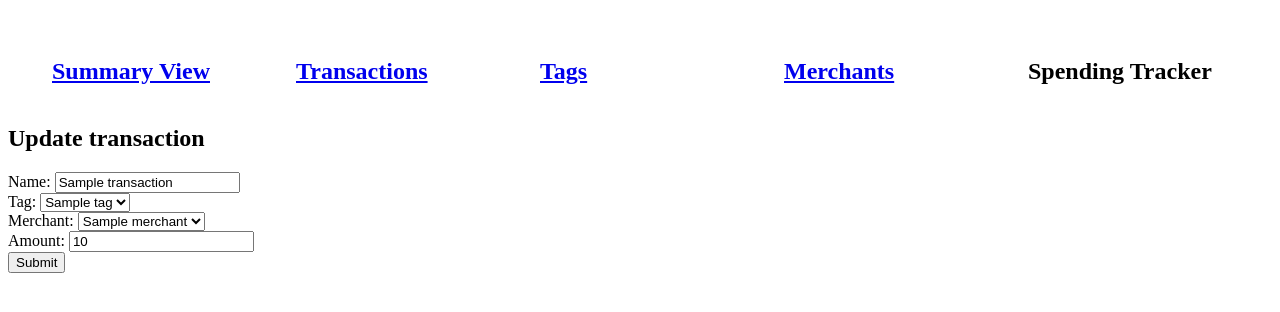
After one commit to dephrase/spending_tracker, a Flask app: page /transactions/1/edit in a window 1280 px wide. The commit adds this page. Shown: the top 312 px of the page. Run offline with Flask 2, Linux system fonts and the light colour scheme; a database or web service that is not in the repository returns one stand-in record (values such as "Sample title"); some libraries are stand-ins or nearby versions.

Commit message:
Able to edit transactions

```diff
--- a/app.py
+++ b/app.py
@@ -24,7 +24,10 @@ def home():
     frequent_merchant_name = frequent_merchant[1]
     frequent_merchant_visits = frequent_merchant[0]
     most_expensive_transaction = transaction_repository.get_most_expensive_transaction()
-    return render_template('index.html', total_spending=total_spending, total_transactions=total_transactions, frequent_merchant_name=frequent_merchant_name, frequent_merchant_visits=frequent_merchant_visits, most_expensive_transaction=most_expensive_transaction)
+    frequent_tag = transaction_repository.get_frequent_tag()
+    frequent_tag_purchases = frequent_tag[0]
+    frequent_tag_name = frequent_tag[1]
+    return render_template('index.html', total_spending=total_spending, total_transactions=total_transactions, frequent_merchant_name=frequent_merchant_name, frequent_merchant_visits=frequent_merchant_visits, most_expensive_transaction=most_expensive_transaction, frequent_tag_purchases=frequent_tag_purchases, frequent_tag_name=frequent_tag_name)
 
 if __name__ == '__main__':
     app.run(debug=True)
--- a/controllers/transaction_controller.py
+++ b/controllers/transaction_controller.py
@@ -27,3 +27,28 @@ def add_transactions():
     newtransaction = Transaction(transactionname, tag, merchant, transactionamount)
     transaction_repository.save(newtransaction)
     return redirect("/transactions")
+
+
+@transactions_blueprint.route("/transactions/<id>")
+def show_transaction(id):
+    transaction = transaction_repository.select(id)
+    return render_template("transactions/show.html", transaction=transaction)
+
+@transactions_blueprint.route("/transactions/<id>/edit")
+def edit_transaction(id):
+    transaction = transaction_repository.select(id)
+    merchants = merchant_repository.select_all()
+    tags = tag_repository.select_all()
+    return render_template('transactions/edit.html', transaction=transaction, merchants=merchants, tags=tags)
+
+@transactions_blueprint.route("/transactions/<id>", methods=["POST"])
+def update_transaction(id):
+    transaction_name = request.form['name']
+    tag_id = request.form['transaction_tag']
+    tag = tag_repository.select(tag_id)
+    merchant_id = request.form['transaction_merchant']
+    merchant = merchant_repository.select(merchant_id)
+    transaction_amount = request.form['transaction_amount']
+    transaction = Transaction(transaction_name, tag, merchant, transaction_amount, id)
+    transaction_repository.update(transaction)
+    return redirect("/transactions/"+id)
--- a/repositories/merchant_repository.py
+++ b/repositories/merchant_repository.py
@@ -14,7 +14,7 @@ def select_all():
     sql = "SELECT * FROM merchants"
     results = run_sql(sql)
     for row in results:
-        merchant = Merchant(row['merchant_name'], row['merchant_description'])
+        merchant = Merchant(row['merchant_name'], row['merchant_description'], row['id'])
         merchants.append(merchant)
     return merchants
 
--- a/repositories/tag_repository.py
+++ b/repositories/tag_repository.py
@@ -14,7 +14,7 @@ def select_all():
     sql = "SELECT * FROM tags"
     results = run_sql(sql)
     for result in results:
-        tag = Tag(result['tag_name'], result['tag_description'])
+        tag = Tag(result['tag_name'], result['tag_description'], result['id'])
         tags.append(tag)
     return tags
 
--- a/repositories/transaction_repository.py
+++ b/repositories/transaction_repository.py
@@ -30,7 +30,7 @@ def select_all():
     for row in results:
         tag = tag_repository.select(row['tag_id'])
         merchant = merchant_repository.select(row['merchant_id'])
-        transaction = Transaction(row['transaction_name'], tag, merchant, row['amount_spent'])
+        transaction = Transaction(row['transaction_name'], tag, merchant, row['amount_spent'], row['id'])
         transactions.append(transaction)
     return transactions
 
@@ -40,12 +40,12 @@ def select(id):
     result = run_sql(sql, values)[0]
     tag = tag_repository.select(result['tag_id'])
     merchant = merchant_repository.select(result['merchant_id'])
-    transaction = Transaction(result['transaction_name'], tag, merchant, result['amount_spent'])
+    transaction = Transaction(result['transaction_name'], tag, merchant, result['amount_spent'], result['id'])
     return transaction
 
 def update(transaction):
     sql = "UPDATE transactions SET (transaction_name, tag_id, merchant_id, amount_spent) = (%s, %s, %s, %s) WHERE id = %s"
-    values = [transaction.transaction_name, transaction.tag.id, transaction.merchant.id, transaction.amount_spent]
+    values = [transaction.transaction_name, transaction.tag.id, transaction.merchant.id, transaction.amount_spent, transaction.id]
     run_sql(sql, values)
 
 def get_total_spending():
@@ -79,6 +79,23 @@ def get_frequent_merchant():
     listresult = [visits, location]
     return listresult
 
+def get_frequent_tag():
+    transactions = select_all()
+    results = {}
+    for transaction in transactions:
+        if transaction.tag.tag_name in results.keys():
+            results[transaction.tag.tag_name] += 1
+        else:
+            results[transaction.tag.tag_name] = 1
+    purchases = 0
+    tag = ""
+    for key in results:
+        if results[key] > purchases:
+            purchases = results[key]
+            tag = key
+    listresult = [purchases, tag]
+    return listresult
+
 def get_most_expensive_transaction():
     transactions = select_all()
     expensivetransaction = ""
--- a/static/base.css
+++ b/static/base.css
@@ -8,12 +8,7 @@
 
 .header-item {
     padding-top: 30px;
-    background-color: dodgerblue;
     width: 200px;
-}
-
-.tags-header {
-    grid-column: two;
 }
 
 .dropdown-content {
--- a/templates/base.html
+++ b/templates/base.html
@@ -4,7 +4,7 @@
     <meta charset="UTF-8">
     <meta http-equiv="X-UA-Compatible" content="IE=edge">
     <meta name="viewport" content="width=device-width, initial-scale=1.0">
-    <link rel="stylesheet" type="text/css" href="static/base.css" />
+    <link rel="stylesheet" type="text/css" href="{{ url_for('static', filename='base.css') }}" />
     <title>Spending Tracker</title>
 </head>
 <body>
--- a/templates/index.html
+++ b/templates/index.html
@@ -9,5 +9,7 @@
 <h4>Your most frequent merchant is {{frequent_merchant_name}}, with {{frequent_merchant_visits}} purchases</h4>
 <h4>Your most expensive transaction was {{most_expensive_transaction.transaction_name}}, costing £{{most_expensive_transaction.amount_spent}} from {{most_expensive_transaction.merchant.merchant_name}}</h4>
 
+<h4>Your most frequent tag was {{frequent_tag_name}} with {{frequent_tag_purchases}}</h4>
+
 
 {% endblock %}
--- /dev/null
+++ b/templates/transactions/edit.html
@@ -0,0 +1,38 @@
+{% extends 'base.html' %}
+
+{% block content %}
+
+<h2>Update transaction</h2>
+
+<form action="/transactions/{{ transaction.id }}" method="POST">
+    <div>
+        <label for="name">Name:</label>
+        <input type="text" name="name" id="name" value="{{ transaction.transaction_name}}">
+    </div>
+    <div>
+        <label for="tag">Tag:</label>
+        <select name="transaction_tag" id="transaction_tag">
+            {% for tag in tags %}
+            <option value="{{tag.id}}">{{tag.tag_name}}</option>
+            {% endfor %}
+        </select>
+    </div>
+    <div>
+        <label for="merchant">Merchant:</label>
+        <select name="transaction_merchant" id="transaction_merchant">
+            {% for merchant in merchants %}
+            <option value="{{merchant.id}}">{{merchant.merchant_name}}</option>
+            {% endfor %}
+        </select>
+    </div>
+    <div>
+        <label for="amount">Amount:</label>
+        <input type="number" value={{transaction.amount_spent}} min="1" step="any" name="transaction_amount" id="transaction_amount" placeholder="Transaction amount">
+    </div>
+    <div>
+        <input type="submit">
+    </div>
+
+</form>
+
+{% endblock %}
--- a/templates/transactions/index.html
+++ b/templates/transactions/index.html
@@ -13,7 +13,7 @@
     {% for transaction in transactions %}
     <tr>
     <th>
-        {{transaction.transaction_name}}
+        <a href="/transactions/{{ transaction.id }}/edit">{{transaction.transaction_name}}</a>
     </th>
     <th>
         {{transaction.tag.tag_name}}
```
Also changed, not shown: templates/transactions/show.html (added, +13 -0 lines).
